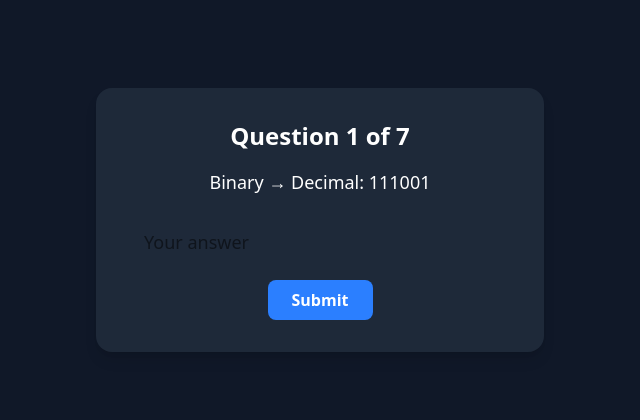
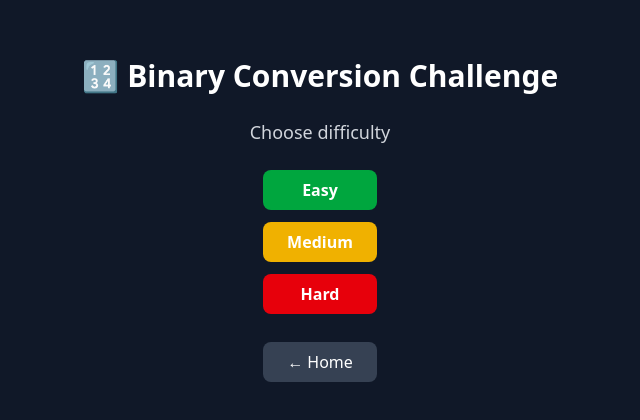
Before and after one commit to arshedgithub/school-ICT-game, a React (Vite) app: page /binary in a window 1280 px wide. Shown: the part 180-600 px from the top of the page, without its empty margins (320-960 px from the left). Built offline with nearby package versions, Linux system fonts and the light colour scheme.

Commit message:
complete UI and logic for binary game

```diff
--- a/src/pages/binary-game.tsx
+++ b/src/pages/binary-game.tsx
@@ -1,71 +1,270 @@
-import { useState, useEffect } from "react";
-import { generateQuestions, type Question } from "../utils/conversion";
+import { useState } from "react";
+import { useNavigate } from "react-router-dom";
+import { generateQuestion, type Question } from "../utils/conversion";
+import clsx from "clsx";
 
 export default function BinaryGame() {
+  const navigate = useNavigate();
+  const [level, setLevel] = useState<"easy" | "medium" | "hard" | null>(null);
   const [questions, setQuestions] = useState<Question[]>([]);
   const [currentIndex, setCurrentIndex] = useState(0);
   const [userAnswer, setUserAnswer] = useState("");
   const [score, setScore] = useState(0);
+  const [cells, setCells] = useState<
+    { state: "hidden" | "correct" | "wrong" }[]
+  >([]);
+  const [gameOver, setGameOver] = useState(false);
 
-  useEffect(() => {
-    setQuestions(generateQuestions());
-  }, []);
+  // --- Start game and build questions + initialize cells ---
+  const startGame = (lvl: "easy" | "medium" | "hard") => {
+    const picked = generateQuestionsByLevel(lvl);
+    // Initialize 7 cells (one per question) as hidden
+    const initialCells = Array(picked.length)
+      .fill(null)
+      .map(() => ({ state: "hidden" as const }));
 
-  if (questions.length === 0) return null;
-
-  const currentQ = questions[currentIndex];
-
-  const handleSubmit = () => {
-    if (userAnswer.trim() === currentQ.answer) {
-      setScore(score + 1);
-    }
+    setLevel(lvl);
+    setQuestions(picked);
+    setCells(initialCells);
+    setCurrentIndex(0);
+    setScore(0);
     setUserAnswer("");
-    setCurrentIndex(currentIndex + 1);
+    setGameOver(false);
   };
 
+  // Generate questions based on level
+  const generateQuestionsByLevel = (lvl: "easy" | "medium" | "hard"): Question[] => {
+    const all: Question[] = [];
+    if (lvl === "easy") {
+      all.push(...Array(5).fill(0).map(() => generateQuestion("binaryToDecimal")));
+      all.push(generateQuestion("decimalToBinary"));
+      all.push(generateQuestion("binaryToOctal"));
+    } else if (lvl === "medium") {
+      all.push(...Array(2).fill(0).map(() => generateQuestion("binaryToDecimal")));
+      all.push(...Array(2).fill(0).map(() => generateQuestion("decimalToBinary")));
+      all.push(...Array(2).fill(0).map(() => generateQuestion("binaryToOctal")));
+      all.push(generateQuestion("hexToDecimal"));
+    } else {
+      all.push(generateQuestion("binaryToDecimal"));
+      all.push(...Array(2).fill(0).map(() => generateQuestion("decimalToBinary")));
+      all.push(...Array(2).fill(0).map(() => generateQuestion("binaryToOctal")));
+      all.push(...Array(2).fill(0).map(() => generateQuestion("hexToDecimal")));
+    }
+    return all;
+  };
+
+  // --- Submit logic ---
+  const handleSubmit = () => {
+    if (!questions[currentIndex] || !userAnswer.trim()) return;
+
+    const question = questions[currentIndex];
+    const isCorrect = userAnswer.trim().toLowerCase() === question.answer.trim().toLowerCase();
+
+    // Update cell state for current question
+    setCells((prev) => {
+      const copy = [...prev];
+      copy[currentIndex] = { state: isCorrect ? "correct" : "wrong" };
+      return copy;
+    });
+
+    if (isCorrect) {
+      setScore((s) => s + 1);
+    }
+
+    setUserAnswer("");
+
+    if (currentIndex < questions.length - 1) {
+      setCurrentIndex((i) => i + 1);
+    } else {
+      setTimeout(() => setGameOver(true), 400);
+    }
+  };
+
+  // --- Level selection UI ---
+  if (level === null) {
     return (
-    <div className="min-h-screen flex flex-col items-center justify-center bg-gray-900 text-white p-4">
-      {currentIndex < questions.length ? (
-        <div className="bg-gray-800 p-8 rounded-2xl shadow-lg w-full max-w-md text-center">
-          <h2 className="text-xl md:text-2xl mb-4 font-semibold">
-            Question {currentIndex + 1} of {questions.length}
+      <div className="min-h-screen flex flex-col items-center justify-center bg-gray-900 text-white p-6">
+        <h1 className="text-3xl font-bold mb-6">🔢 Binary Conversion Challenge</h1>
+        <p className="mb-6 text-lg text-gray-300">Choose difficulty</p>
+        <div className="flex flex-col gap-3">
+          <button
+            onClick={() => startGame("easy")}
+            className="bg-green-600 hover:bg-green-700 px-6 py-2 rounded-lg font-semibold"
+          >
+            Easy
+          </button>
+          <button
+            onClick={() => startGame("medium")}
+            className="bg-yellow-500 hover:bg-yellow-600 px-6 py-2 rounded-lg font-semibold"
+          >
+            Medium
+          </button>
+          <button
+            onClick={() => startGame("hard")}
+            className="bg-red-600 hover:bg-red-700 px-6 py-2 rounded-lg font-semibold"
+          >
+            Hard
+          </button>
+          <button
+            onClick={() => navigate("/")}
+            className="mt-4 bg-gray-700 hover:bg-gray-600 px-5 py-2 rounded-lg"
+          >
+            ← Home
+          </button>
+        </div>
+      </div>
+    );
+  }
+
+  const currentQuestion = questions[currentIndex];
+
+  // --- Game Over Modal ---
+  if (gameOver) {
+    const allCorrect = cells.every((c) => c.state === "correct");
+    return (
+      <div className="min-h-screen flex items-center justify-center bg-gray-900 text-white p-4">
+        <div className="bg-gray-800 rounded-2xl p-8 shadow-xl w-full max-w-md text-center">
+          <h2 className="text-2xl md:text-3xl font-bold mb-4">
+            {allCorrect ? "🎉 Perfect Score!" : "💀 Game Over"}
           </h2>
-          <p className="mb-6 text-lg">
-            {currentQ.type === "binaryToDecimal" && `Binary → Decimal: ${currentQ.question}`}
-            {currentQ.type === "decimalToBinary" && `Decimal → Binary: ${currentQ.question}`}
-            {currentQ.type === "hexToDecimal" && `Hex → Decimal: ${currentQ.question}`}
-            {currentQ.type === "binaryToOctal" && `Binary → Octal: ${currentQ.question}`}
+          <p className="mb-4 text-xl">
+            Your score: {score} / {questions.length}
           </p>
+          <div className="mb-6 flex flex-wrap justify-center gap-2">
+            {cells.map((c, i) => (
+              <div
+                key={i}
+                className={clsx(
+                  "w-10 h-10 flex items-center justify-center rounded-md text-lg font-semibold",
+                  c.state === "correct"
+                    ? "bg-green-700 border-2 border-green-500 text-white"
+                    : c.state === "wrong"
+                    ? "bg-red-700 border-2 border-red-500 text-white"
+                    : "bg-gray-800 border-2 border-gray-600 text-gray-300"
+                )}
+              >
+                {i + 1}
+              </div>
+            ))}
+          </div>
+
+          <div className="flex flex-col gap-3">
+            <button
+              onClick={() => startGame(level)}
+              className="bg-blue-600 hover:bg-blue-700 px-6 py-2 rounded-lg"
+            >
+              Try Again
+            </button>
+            <button
+              onClick={() => setLevel(null)}
+              className="bg-gray-700 hover:bg-gray-600 px-6 py-2 rounded-lg"
+            >
+              Back to Levels
+            </button>
+            <button
+              onClick={() => navigate("/")}
+              className="bg-gray-700 hover:bg-gray-600 px-6 py-2 rounded-lg"
+            >
+              Home
+            </button>
+          </div>
+        </div>
+      </div>
+    );
+  }
+
+  // --- In-game UI ---
+  return (
+    <div className="min-h-screen bg-gray-900 text-white p-4 relative">
+      {/* Top-left/back and top-right/winners */}
+      <div className="absolute top-4 left-4">
+        <button
+          onClick={() => setLevel(null)}
+          className="bg-gray-700 hover:bg-gray-600 px-3 py-2 rounded-md shadow"
+        >
+          ← Back
+        </button>
+      </div>
+      <div className="absolute top-4 right-4">
+        <button
+          onClick={() => navigate("/binary-winners")}
+          className="bg-gray-700 hover:bg-gray-600 px-3 py-2 rounded-md shadow"
+        >
+          Winners
+        </button>
+      </div>
+
+      <div className="max-w-3xl mx-auto pt-8">
+        <h1 className="text-2xl md:text-3xl font-bold text-center mb-6">🔢 Binary Puzzle</h1>
+
+        {/* Question cells row - Q1 to Q7 */}
+        <div className="flex flex-wrap justify-center gap-2 mb-8">
+          {cells.map((cell, idx) => (
+            <div
+              key={idx}
+              className={clsx(
+                "w-12 h-12 flex items-center justify-center rounded-md text-lg font-semibold border-2 transition-all",
+                cell.state === "correct"
+                  ? "bg-green-700 border-green-500 text-white"
+                  : cell.state === "wrong"
+                  ? "bg-red-700 border-red-500 text-white"
+                  : "bg-gray-800 border-gray-600 text-gray-300"
+              )}
+            >
+              Q{idx + 1}
+            </div>
+          ))}
+        </div>
+
+        {/* Question card */}
+        <div className="bg-gray-800 rounded-2xl p-6 shadow-lg w-full">
+          <div className="flex items-center justify-between mb-4">
+            <div className="font-semibold">
+              Question {currentIndex + 1} / {questions.length}
+            </div>
+            <div className="text-sm text-gray-300">Score: {score}</div>
+          </div>
+
+          <p className="text-lg">
+            {currentQuestion.type === "binaryToDecimal" &&
+              `Convert below Binary number to Decimal number: `}
+            {currentQuestion.type === "decimalToBinary" &&
+              `Convert below Decimal number to Binary number:`}
+            {currentQuestion.type === "hexToDecimal" &&
+              `Convert below Hex number to Decimal number:`}
+            {currentQuestion.type === "binaryToOctal" &&
+              `Convert below Binary number to Octal number`}
+          </p>
+
+          <p className="mb-4">{currentQuestion.question}</p>
+
+          {/* Input */}
+          <div className="mb-4">
             <input
-            type="text"
               value={userAnswer}
               onChange={(e) => setUserAnswer(e.target.value)}
-            className="w-full mb-4 px-4 py-2 rounded-lg text-black text-lg"
-            placeholder="Your answer"
+              onKeyDown={(e) => {
+                if (e.key === "Enter" && userAnswer.trim()) handleSubmit();
+              }}
+              placeholder="Type your answer and press Enter"
+              className="w-full px-4 py-2 rounded-lg text-black bg-gray-200"
             />
+          </div>
+
+          <div className="flex items-center justify-end mt-4">
             <button
               onClick={handleSubmit}
-            className="bg-blue-500 hover:bg-blue-600 text-white font-semibold py-2 px-6 rounded-lg transition"
+              disabled={!userAnswer.trim()}
+              className={clsx("px-4 py-2 rounded-lg font-semibold transition", {
+                "bg-green-600 hover:bg-green-700 text-white": userAnswer.trim(),
+                "bg-gray-600 text-gray-300 cursor-not-allowed": !userAnswer.trim(),
+              })}
             >
               Submit
             </button>
           </div>
-      ) : (
-        <div className="text-center">
-          <h2 className="text-3xl font-bold mb-4">Game Over!</h2>
-          <p className="text-xl mb-4">Your score: {score} / {questions.length}</p>
-          <button
-            onClick={() => {
-              setQuestions(generateQuestions());
-              setCurrentIndex(0);
-              setScore(0);
-            }}
-            className="bg-green-500 hover:bg-green-600 text-white font-semibold py-2 px-6 rounded-lg transition"
-          >
-            Play Again
-          </button>
         </div>
-      )}
+      </div>
     </div>
   );
 }
--- a/src/utils/conversion.ts
+++ b/src/utils/conversion.ts
@@ -15,7 +15,7 @@ const randomInt = (min: number, max: number) =>
   Math.floor(Math.random() * (max - min + 1)) + min;
 
 // Generate one question based on type
-const generateQuestion = (type: QuestionType): Question => {
+export const generateQuestion = (type: QuestionType): Question => {
   let num: number;
   switch (type) {
     case "binaryToDecimal":
```
Lines whose indentation alone changed are shown as unchanged.
